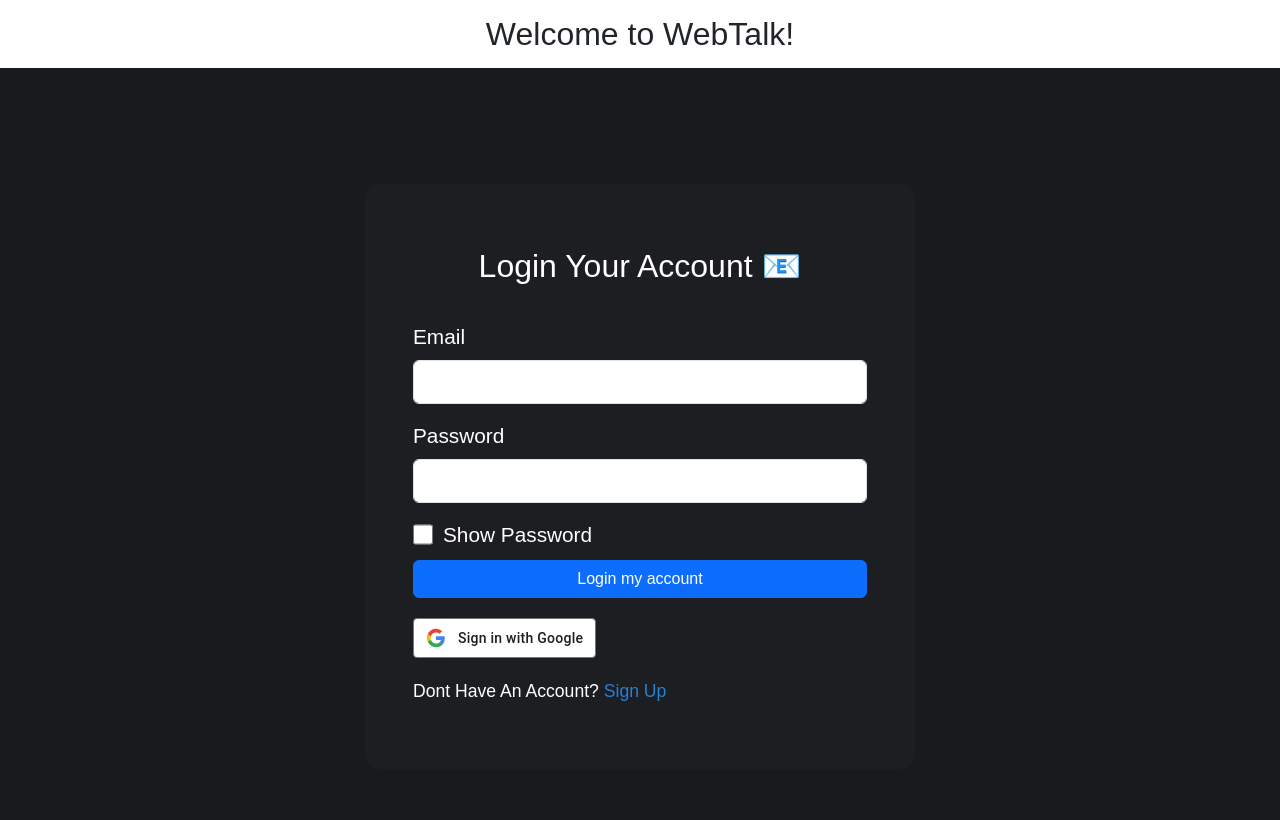
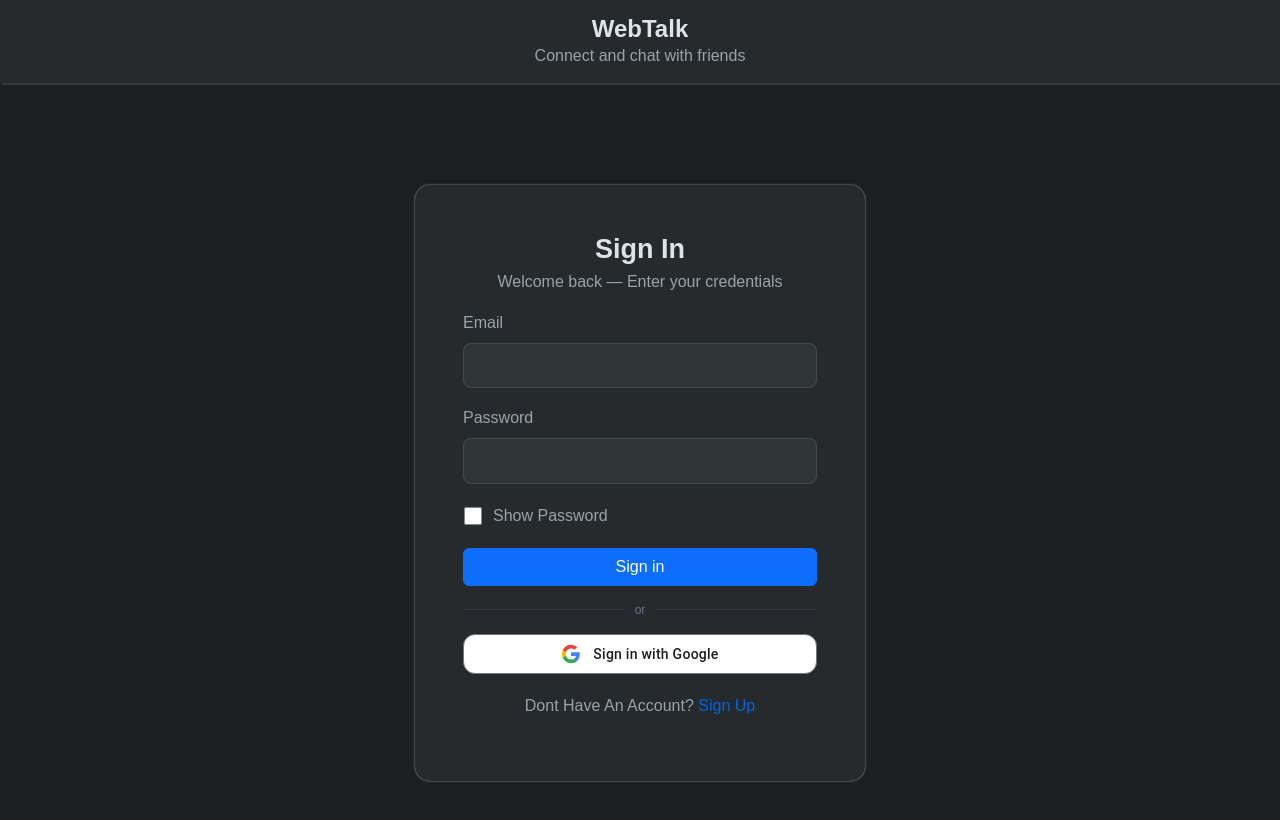
Before and after one commit to JobParado/Web-Talk, a website built with Vite: page index.html in a window 1280 px wide. Built offline with nearby package versions, Linux system fonts and the light colour scheme; no server answers.

Commit message:
complete overhaul of login and signup page

```diff
--- a/css/LoginCreate.css
+++ b/css/LoginCreate.css
@@ -1,12 +1,19 @@
 :root {
-    --header-color:#FFFFFF;
-    --header-text-color: #050505;
+    --header-color: #262a2c;
+    --header-text-color: #dee3e9;
+    --paragraph-text-color: #9aa3ad;
 
-    --content-bg-color: #1C1E21;
+    --content-bg-color: #262a2c;
     --content-text-color: #FFFFFF;
+    --page-text-subtitle: #9aa3ad;
+    --label-text-color: #9aa3ad;
 
-    --body-bg-color: #181A1B;
-    --anchor-color: #287fd6;
+    --body-bg-color: #1c1e21;
+    --anchor-color: #0064e0;
+
+    --bg-elevated: #2f3437;
+    --border-subtle: rgba(255,255,255,0.1);
+    --text-primary: #dee3e9;
 }
 html {
     scroll-behavior: smooth;
@@ -20,10 +27,41 @@
 header {
     background: var(--header-color);
     width: 100%;
+    margin: 0;
+    padding: 15px;
+    box-shadow: 2px 2px #33393b;
 }
-h2 {
+h2,p {
     text-align: center;
-    padding:15px;
+    padding: 0;
+    margin: 0;
+}
+h2{
+    color: var(--header-text-color);
+    font-size: 24px;
+    font-weight: bold;
+}
+p {
+    color: var(--paragraph-text-color);
+    font-size: 16px;
+}
+label {
+    font-size: 16px;
+}
+.input-field {
+    background: var(--bg-elevated);
+    border: 1px solid var(--border-subtle);
+    color: var(--text-primary);
+    padding: 0.6rem 0.75rem;
+    border-radius: 8px;
+}
+.input-field:focus {
+    background: var(--bg-elevated);
+    border: 1px solid var(--border-subtle);
+    color: var(--text-primary);
+}
+input[type="checkbox"] {
+    transform: scale(0.9);
 }
 .nav-link {
     color: var(--header-text-color);
@@ -42,24 +80,52 @@
     min-height: 100vh;
     padding: 1rem;
 }
+.content > p {
+    color: var(--page-text-subtitle);
+}
+label {
+    color: var(--label-text-color);
+}
+
+.separator {
+  display: flex;
+  align-items: center;
+  text-align: center;
+  margin: 15px 0;
+}
+.separator::before,
+.separator::after {
+  content: '';
+  flex: 1;
+  border-bottom: 1px solid #333842;
+}
+.separator span {
+  padding: 0 10px;
+  color: #6C727F;
+  font-size: 12px;
+  font-family: sans-serif;
+}
 
 .content {
-    width: min(100%, 550px);
+    width: min(100%, 450px);
     padding: clamp(1.5rem, 4vw, 3rem);
     color: var(--content-text-color);
     background: var(--content-bg-color);
     border-radius: 15px;
+    box-shadow: 0px 0px 2px #acbec7;
 }
 .content h2 {
     font-size: clamp(1.4rem, 4vw, 2rem);
-    margin-bottom: 1.25rem;
+    margin-bottom: 5px;
+    font-size: 27px;
+    font-weight: bold;
+}
+.content p {
+    margin-bottom: 15px;
 }
 
 .content .form-control {
     min-height: 44px;
-}
-label {
-    font-size: 1.3rem;
 }
 .btn-submit {
     width: 100%;
@@ -68,11 +134,11 @@
     width: 20px;
 }
 @media (max-width:768px) {
-    .parent {
+    /* .parent {
         padding: 1rem;
-    }
+    } */
 
-    .content {
+    /* .content {
         width: 100%;
         border-radius: 12px;
     }
@@ -82,5 +148,5 @@
     .content .form-control,
     .content .btn {
         font-size: 1rem;
-    }
+    } */
 }
--- a/index.html
+++ b/index.html
@@ -40,12 +40,11 @@
             padding: 0 12px;
             height: 40px;
             border: 1px solid #747775;
-            border-radius: 4px;
+            border-radius: 12px;
             cursor: pointer;
             transition: background-color 0.218s, border-color 0.218s, box-shadow 0.218s;
             box-sizing: border-box;
-
-            margin-top: 20px;
+            width: 100%;
             margin-bottom: 20px;
         }
 
@@ -73,28 +72,34 @@
 
 <body>
     <header>
-        <h2>Welcome to WebTalk!</h2>
-
+        <h2>WebTalk</h2>
+        <p>Connect and chat with friends</p>
     </header>
 
     <div class="parent">
         <div class="content">
-            <h2 style="text-align: center;">Login Your Account 📧</h2>
+
+            <h2>Sign In</h2>
+            <p>Welcome back — Enter your credentials</p>
+
 
             <div class="mb-3">
                 <label for="username" class="form-label">Email</label>
-                <input type="email" class="form-control" id="email" required>
+                <input type="email" class="form-control input-field" id="email" required>
             </div>
             <div class="mb-3">
                 <label for="password" class="form-label">Password</label>
-                <input type="password" class="form-control" id="password" required>
+                <input type="password" class="form-control input-field" id="password" required>
             </div>
-            <div style="display: flex; gap: 10px; justify-content: start; margin-bottom: 10px;">
+            <div style="display: flex; gap: 10px; justify-content: start; margin-bottom: 20px; margin-top: 20px;">
                 <input type="checkbox" class="checkbox" onclick="togglePassword()">
                 <label for="showPassword">Show Password</label>
             </div>
-            <button type="submit" class="btn btn-primary btn-submit" id="btn-login-email">Login my account</button>
+            <button type="submit" class="btn btn-primary btn-submit" id="btn-login-email">Sign in</button>
 
+            <div class="separator">
+                <span>or</span>
+            </div>
 
             <button type="button" id="btn-login-google">
                 <div class="google-icon-wrapper">
@@ -116,15 +121,10 @@
                 <span>Sign in with Google</span>
             </button>
 
-
             <p>Dont Have An Account? <a href="/create.html" class="anchor-link">Sign Up</a></p>
 
         </div>
     </div>
-
-    <footer>
-
-    </footer>
 
     <script>
         function togglePassword() {
```
Also changed, not shown: create.html (+7 -9 lines), css/style.css (deleted).
